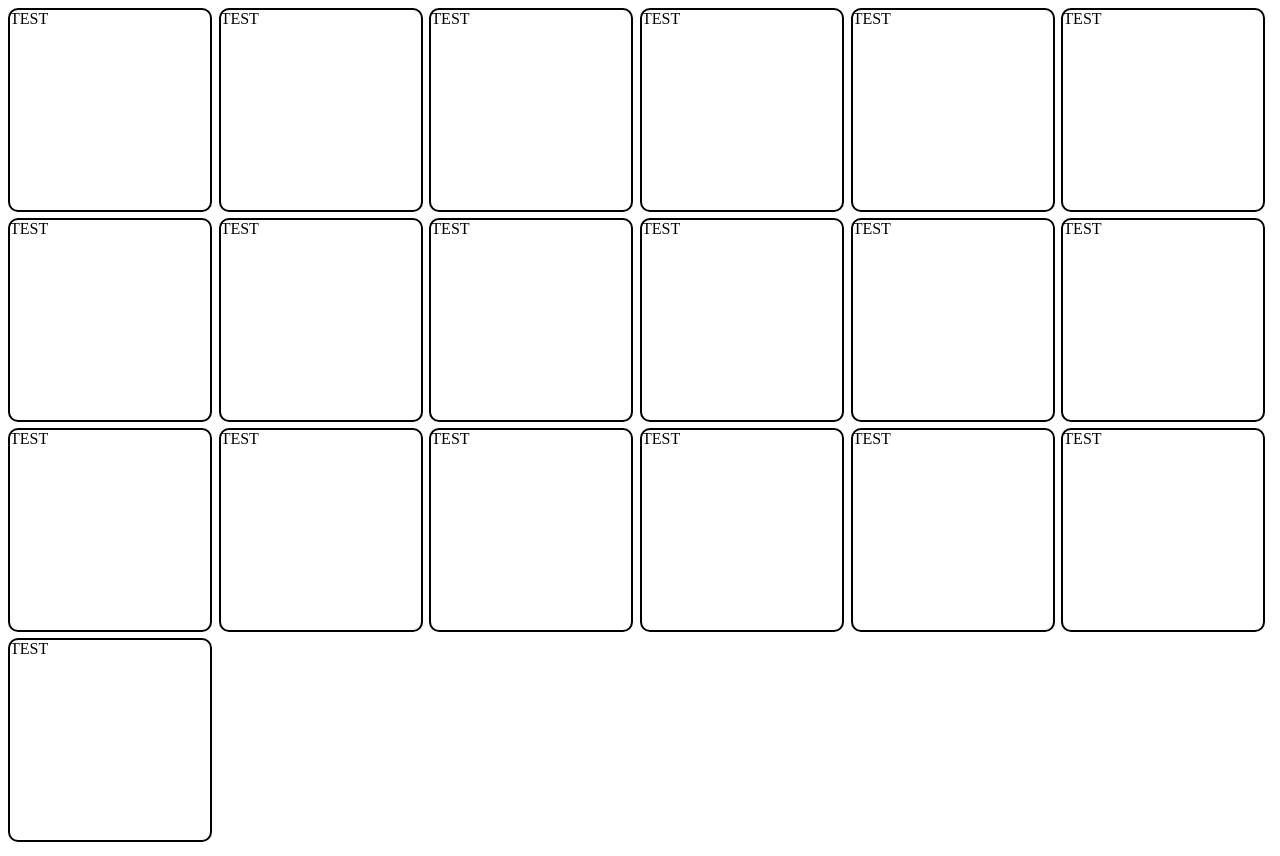
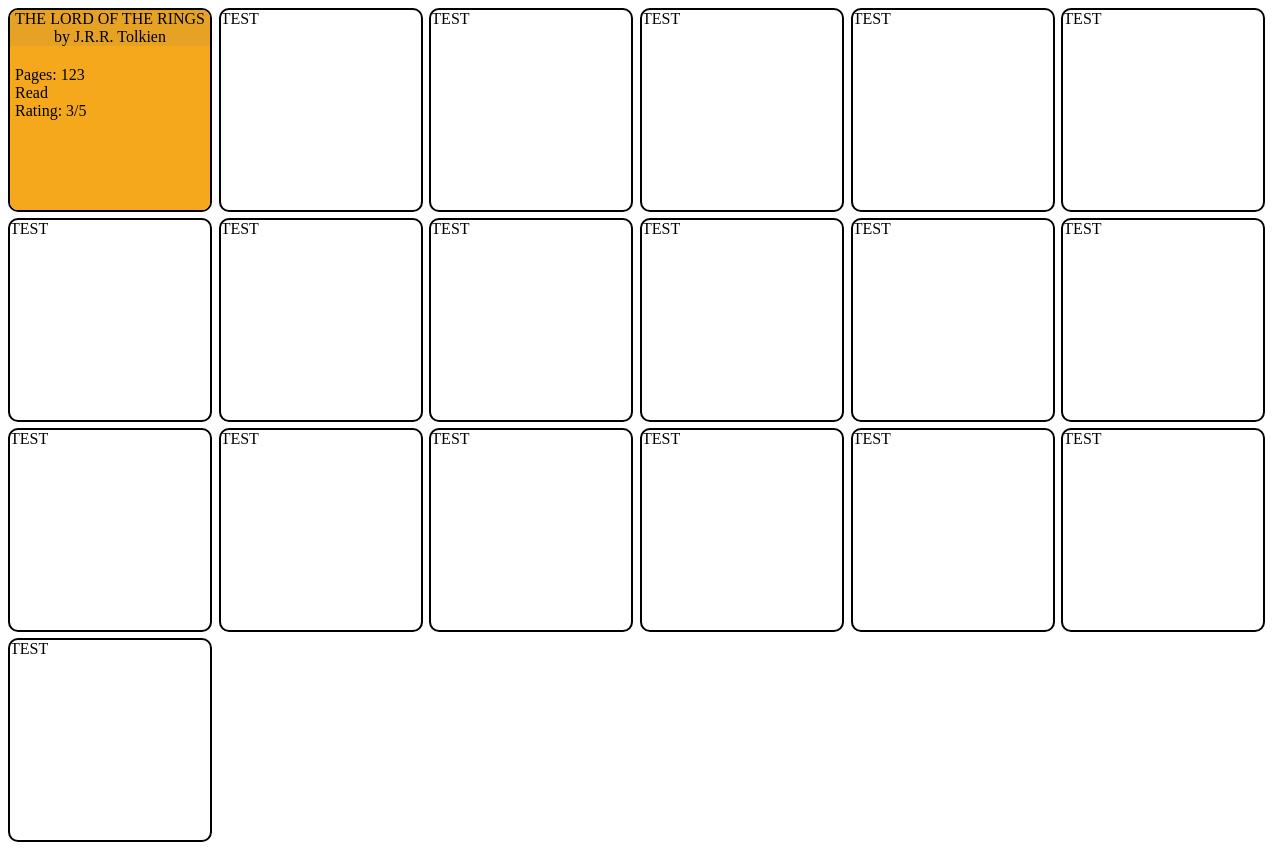
Before and after one commit to chris-kamp/bookshelf, a plain HTML site: page index.html in a window 1280 px wide. Drawn offline with Linux system fonts and the light colour scheme.

Commit message:
Add book card styling with dummy content

```diff
--- a/index.html
+++ b/index.html
@@ -7,7 +7,17 @@
     <body>
         <main>
             <div id="grid-container">
-                <div class="book">TEST</div>
+                <div class="book">
+                    <div class="bookHeader">
+                        <p>THE LORD OF THE RINGS</p>
+                        <p>by J.R.R. Tolkien</p>
+                    </div>
+                    <div class="bookInfo">
+                        <p>Pages: 123</p>
+                        <p>Read</p>
+                        <p>Rating: 3/5</p>
+                    </div>
+                </div>
                 <div class="book">TEST</div>
                 <div class="book">TEST</div>
                 <div class="book">TEST</div>
--- a/style.css
+++ b/style.css
@@ -9,4 +9,25 @@
     height: 200px;
     border-radius: 10px;
     border: solid 2px;
+    overflow: hidden;
 }
+
+.bookHeader {
+    margin: 0;
+    text-align: center;
+    background-color: rgb(230, 162, 36);
+}
+
+.bookInfo {
+    height: 100%;
+    padding: 20px 0 0 5px;
+    background-color: rgb(245, 168, 27);
+}
+
+.bookHeader > p {
+    margin: 0px;
+}
+
+.bookInfo > p {
+    margin: 0px;
+}
```
